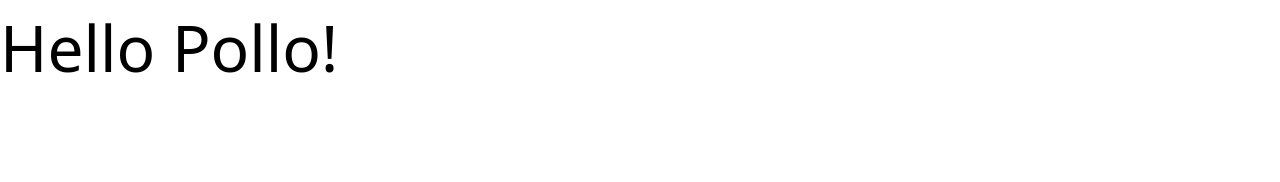
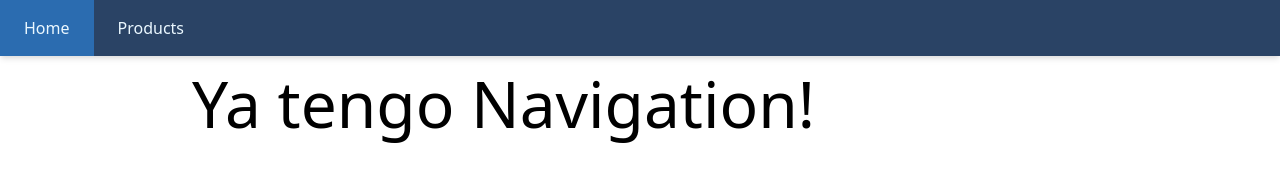
Before and after one commit to Rodrigo127/ecommerce-netlify, a Gatsby site: page / in a window 1280 px wide. Built offline with nearby package versions, Linux system fonts and the light colour scheme; Gatsby itself is replaced by a stand-in of ours.

Commit message:
Added Layout and Navigation

```diff
--- /dev/null
+++ b/src/components/Layout.jsx
@@ -0,0 +1,11 @@
+import React, { Fragment } from "react";
+import Nav from "./Nav";
+
+export default (props) => {
+    return(
+        <Fragment>
+            <Nav />
+            <main className="max-w-4xl mx-auto">{ props.children }</main>
+        </Fragment>
+    )
+}
--- /dev/null
+++ b/src/components/Nav.jsx
@@ -0,0 +1,31 @@
+import React from 'react';
+import { Link } from 'gatsby';
+
+const navItems = [
+    {
+        caption: 'Home',
+        href: '/'
+    },
+    {
+        caption: 'Products',
+        href: '/productos'
+    }
+]
+
+export default (props) => {
+    return(
+        <header className="bg-blue-900 text-blue-100 shadow-md">
+            <nav className="flex">
+                <ul className="flex flex-1">
+                    {
+                        navItems.map((item, index) => (
+                            <li key={index}>
+                                <Link className="hover:bg-blue-700 px-6 py-4 inline-block" to={item.href}>{ item.caption }</Link>
+                            </li>
+                        ))
+                    }
+                </ul>
+            </nav>
+        </header>
+    )
+}
--- a/src/pages/index.js
+++ b/src/pages/index.js
@@ -1,5 +1,6 @@
 import React from "react"
+import Layout from "../components/Layout";
 
 export default function Home() {
-  return <div className="text-6xl">Hello Pollo!</div>
+  return <Layout><div className="text-6xl">Ya tengo Navigation!</div></Layout>
 }
```
